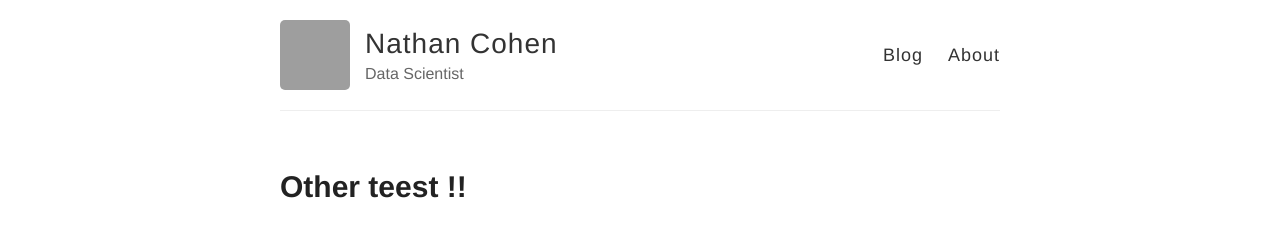
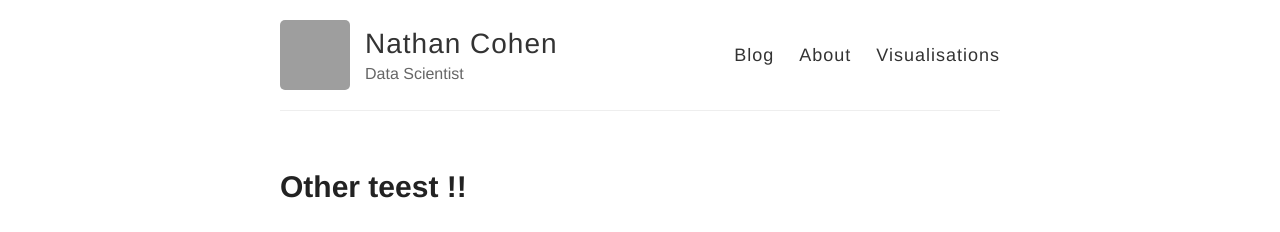
Before and after one commit to nathancohenil/nathancohenil.github.io, a Jekyll site: the page built from index.html, in a window 1280 px wide. Shown: the top 232 px of the page. Built offline with Jekyll 4.4.1, drawn with Linux system fonts in a browser that asks for light colours; grey boxes are pictures that could not be loaded.

Commit message:
Update default.html

```diff
--- a/_layouts/default.html
+++ b/_layouts/default.html
@@ -26,6 +26,7 @@
           <nav>
             <a href="{{ site.baseurl }}/">Blog</a>
             <a href="{{ site.baseurl }}/about">About</a>
+            <a href="{{ site.baseurl }}/viz">Visualisations</a>
           </nav>
         </header>
       </div>
```
